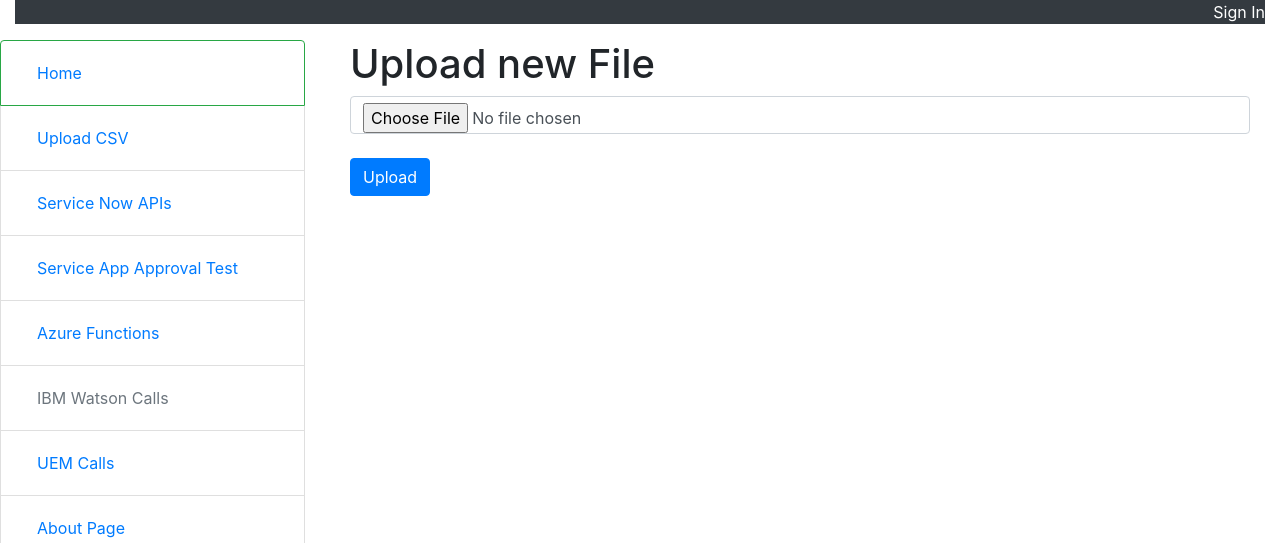
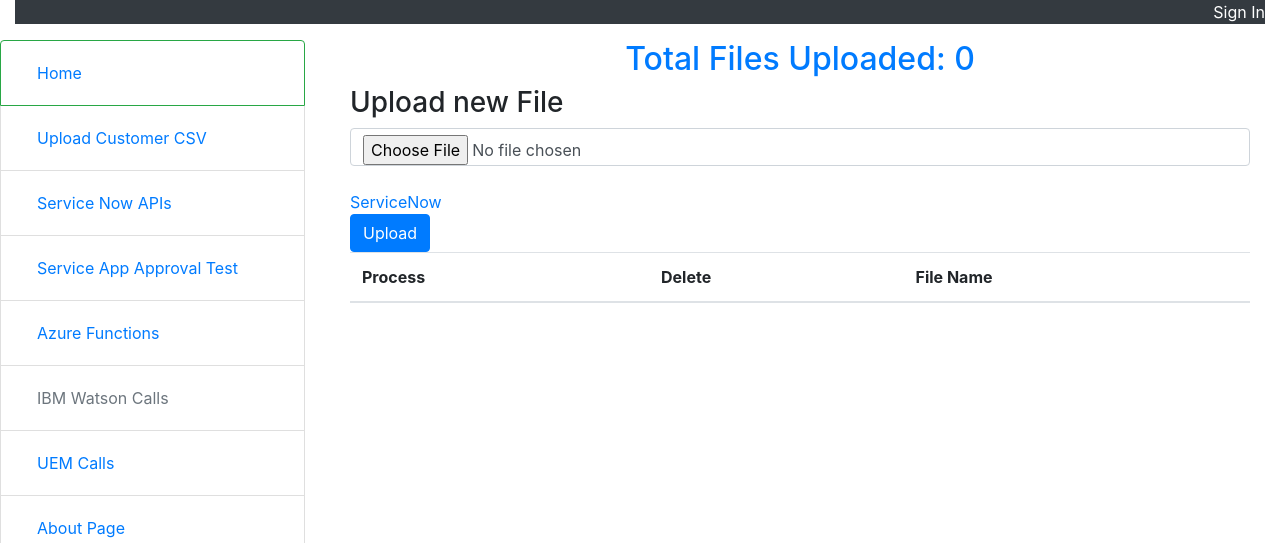
Before and after one commit to scotcurry/MobileFlowsCalls, a Flask app: page /uploadcsv in a window 1280 px wide. Shown: the top 543 px of the page. Run offline with Flask 2, Linux system fonts and the light colour scheme; lists and menus that the app fills with data are empty; some libraries are stand-ins or nearby versions.

Commit message:
Working on the upload code.  Firebase will show customers.  Need to add edit code for that.

```diff
--- a/app.py
+++ b/app.py
@@ -1,4 +1,4 @@
-from flask import Flask, request, redirect, session, render_template, flash, abort
+from flask import Flask, request, redirect, render_template, flash, abort
 from werkzeug.utils import secure_filename
 from datetime import datetime
 from os import path
@@ -10,9 +10,10 @@ import msal
 
 # from sn_auth_helper import get_auth_token
 from sn_api_calls import get_single_user, get_auth_token, add_users
-from azure_api_calls import azure_get_token, azure_get_user_info, get_subscription_info
+from azure_api_calls import azure_get_token, azure_get_user_info
 from uem_rest_api import get_uem_oauth_token, get_uem_users
 from classes.firebase_db_handler import retrieve_company_info
+from classes.upload_page_handler import get_file_list
 
 # TODO:  Check this is to see how add an edit link https://www.youtube.com/watch?v=Us9DuF4KWUE
 app = Flask(__name__)
@@ -38,44 +39,31 @@ except IOError:
 def index_page():
     redirect_url = request.host + '/servicenow'
 
-    total_files_in_uploads = 0
-    file_names = []
-    file_ids = []
-    if path.exists(UPLOAD_FOLDER):
-        files = os.listdir(UPLOAD_FOLDER)
-
-        total_files_in_uploads = 0
-        file_counter = 0
-        status_message = 'Unknown Status'
-        for current_file in files:
-            file_names.append(current_file)
-            file_ids.append('file' + str(file_counter))
-            total_files_in_uploads = len(file_names)
-            file_counter = total_files_in_uploads
-    else:
-        os.mkdir(UPLOAD_FOLDER)
-
-    logger.info('Total files in UPLOADS ' + str(total_files_in_uploads))
-    print('Files in upload: ' + str(total_files_in_uploads))
     if request.method == 'GET':
         logger.info('Calling GET on index.html')
-        all_companies = retrieve_company_info()
-        return render_template('index.html', all_companies=all_companies)
+        all_companies = []
+        have_cert_path = False
+        if path.exists('./euc-user-uploaddb-firebase-adminsdk.json'):
+            print('Path Exists')
+            all_companies = retrieve_company_info()
+            have_cert_path = True
+        return render_template('index.html', all_companies=all_companies, have_cert_path=have_cert_path)
     else:
         logger.info('Calling POST on index.html')
+        print('Calling POST on index.html')
         selected = request.form.get('file')
         if 'Process' in request.form['submit']:
-            if selected is not None:
-                csv_file = os.path.join(UPLOAD_FOLDER, 'users.csv')
-                status_message = add_users(csv_file)
+            print('Processing File')
+            csv_file = os.path.join(UPLOAD_FOLDER, 'users.csv')
+            print('CSV File: ' + csv_file)
+            status_message = add_users(csv_file)
         if 'Delete' in request.form['submit']:
             if selected is not None:
                 file_name_to_delete = file_names[int(selected)]
                 print(file_name_to_delete)
                 file_to_delete = os.path.join(UPLOAD_FOLDER, file_name_to_delete)
                 os.remove(file_to_delete)
-        return render_template('index.html', server_url=redirect_url, number_of_files=total_files_in_uploads,
-                               all_files=file_names, status_message=status_message)
+        return render_template('index.html')
 
 
 @app.route('/uem', methods=['GET', 'POST'])
@@ -85,7 +73,7 @@ def uem_calls():
         uem_client_id = settings['uem_oauth_client_id']
         uem_client_secret = settings['uem_oauth_client_secret']
         return render_template('uem.html', uem_oauth_url=uem_oauth_url, uem_client_id=uem_client_id,
-                        uem_client_secret=uem_client_secret)
+                               uem_client_secret=uem_client_secret)
     else:
         uem_oauth_url = request.form['uem_oauth_url'].strip()
         uem_client_id = request.form['uem_client_id'].strip()
@@ -146,7 +134,11 @@ def about():
 
 @app.route('/uploadcsv', methods=['GET', 'POST'])
 def upload_file():
-    is_valid = False
+    total_files_in_uploads, file_list = get_file_list()
+
+    logger.info('Total files in UPLOADS ' + str(total_files_in_uploads))
+    print('Files in upload: ' + str(total_files_in_uploads))
+
     if request.method == 'POST':
         if 'file' not in request.files:
             print('Got no file')
@@ -164,11 +156,8 @@ def upload_file():
             is_valid = True
         else:
             print('Bad filename')
-            is_valid = False
-    else:
-        is_valid = True
 
-    return render_template('upload.html', is_valid=is_valid)
+    return render_template('upload.html', number_of_files=total_files_in_uploads, file_list=file_list)
 
 
 # @app.route('/watsoninfo', methods=['GET', 'POST'])
@@ -202,7 +191,6 @@ def azure_functions():
     print(token)
     token_to_print = token[0:10] + '...'
     all_users = azure_get_user_info(token)
-    subscription_info = get_subscription_info(token)
     return render_template('azure.html', msal_version=msal_version, access_token=token_to_print, all_users=all_users)
 
 
@@ -235,8 +223,8 @@ def allowed_file(filename):
     return '.' in filename and filename.rsplit('.', 1)[1].lower() in ALLOWED_EXTENSIONS
 
 
-def load_cache():
-    cache = msal.SerializableTokenCache()
-    if session.get('token_cache'):
-        cache.deserialize(session['token_cache'])
-    return cache
+# def load_cache():
+#    cache = msal.SerializableTokenCache()
+#    if session.get('token_cache'):
+#        cache.deserialize(session['token_cache'])
+#    return cache
--- /dev/null
+++ b/classes/upload_page_handler.py
@@ -0,0 +1,24 @@
+import os
+
+UPLOAD_FOLDER = 'uploads'
+
+
+def get_file_list():
+    total_files_in_uploads = 0
+    file_names = []
+    file_ids = []
+    if os.path.exists(UPLOAD_FOLDER):
+        files = os.listdir(UPLOAD_FOLDER)
+
+        total_files_in_uploads = 0
+        file_counter = 0
+        status_message = 'Unknown Status'
+        for current_file in files:
+            file_names.append(current_file)
+            file_ids.append('file' + str(file_counter))
+            total_files_in_uploads = len(file_names)
+            file_counter = total_files_in_uploads
+    else:
+        os.mkdir(UPLOAD_FOLDER)
+
+    return total_files_in_uploads, file_names
--- a/templates/layout.html
+++ b/templates/layout.html
@@ -21,7 +21,7 @@
           <a class="nav-link active" href="/">Home</a>
         </li>
         <li class="list-group-item">
-          <a class="nav-link" href="/uploadcsv">Upload CSV</a>
+          <a class="nav-link" href="/uploadcsv">Upload Customer CSV</a>
         </li>
         <li class="list-group-item">
           <a class="nav-link" href="/servicenow">Service Now APIs</a>
--- a/templates/upload.html
+++ b/templates/upload.html
@@ -1,18 +1,32 @@
 {% extends "layout.html" %}
 {% block content %}
 <div class="container">
-    {% if is_valid == true %}
-    <h1>Upload new File</h1>
+    <h2 class="text-center text-primary">Total Files Uploaded: {{ number_of_files }}</h2>
+    <h3>Upload new File</h3>
     <form method=post enctype=multipart/form-data>
       <input class="form-control" type=file name=file>
-      <!--
-      <input class="form-control" type=submit value=Upload>
-      -->
-        <br/>
+      <br/>
+      <a href="{{ url_for('upload_file') }}">ServiceNow</a>
+      <br/>
       <button type="submit" class="btn btn-primary">Upload</button>
-    {% else %}
-        <p>Filename must be users.csv (case sensitive)</p>
-    {% endif %}
     </form>
+    <table class="table">
+        <thead class="thread-dark">
+            <tr>
+                <th scope="col">Process</th>
+                <th scope="col">Delete</th>
+                <th scope="col">File Name</th>
+            </tr>
+        </thead>
+        <tbody>
+        {% for current_file in file_list %}
+            <tr>
+                <td scope="row">Process</td>
+                <td scope="row">Delete</td>
+                <td scope="row">{{ current_file }}</td>
+            </tr>
+        {% endfor %}
+        </tbody>
+    </table>
 </div>
 {% endblock %}
```
Also changed, not shown: classes/firebase_db_handler.py (+35 -30 lines), templates/index.html (+6 -12 lines), static/fire_icon.png (deleted).
